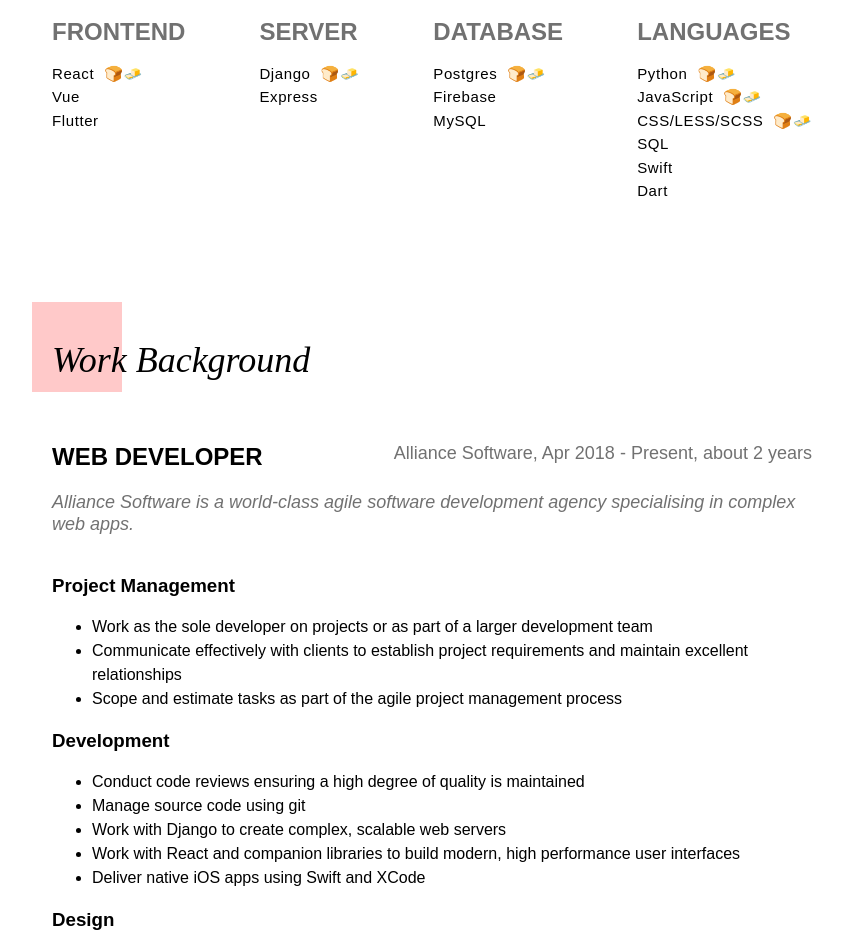
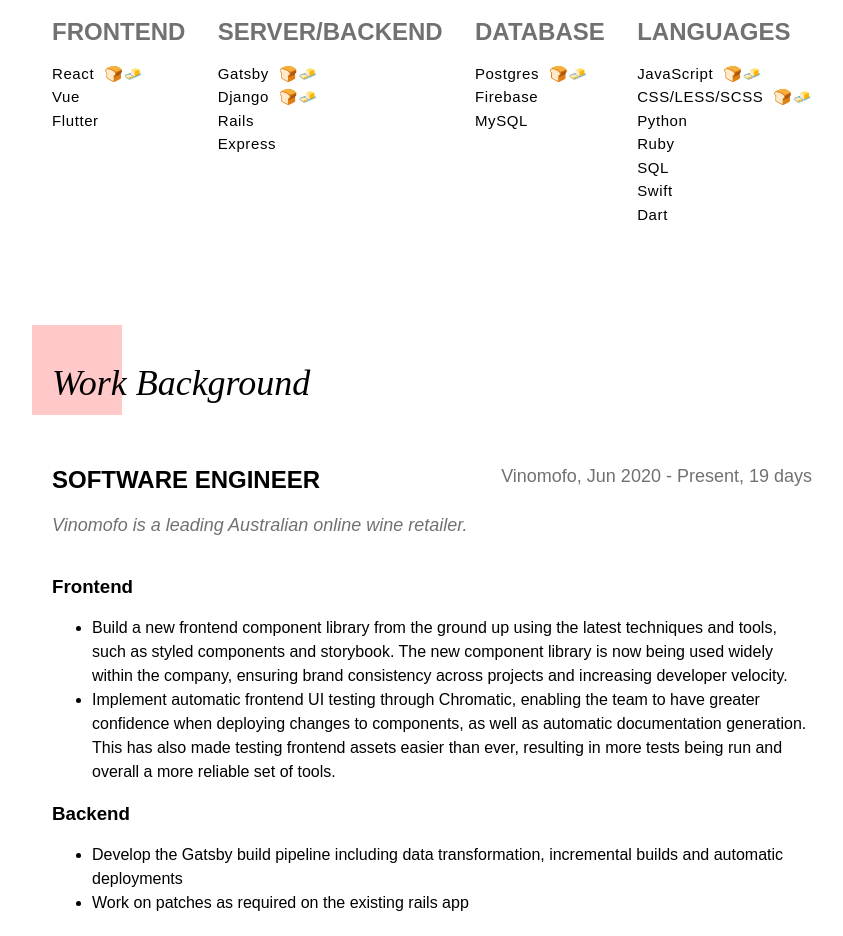
Before and after one commit to adamth/resume-2020, a Next.js app: page / in a window 1280 px wide. Shown: the part 740-1676 px from the top of the page, without its empty margins (208-1051 px from the left). Built offline with nearby package versions, Linux system fonts and the light colour scheme; a web font is replaced by a local one.

Commit message:
Add new experience

```diff
--- a/pages/index.js
+++ b/pages/index.js
@@ -26,13 +26,13 @@
 
     <Intro>
       <span>
-        {yearsOfExperience}+ years experienced and result oriented web developer with a knack for
-        delivering elegant, user-friendly software solutions effectively and
-        efficiently. Applied competence in all stages of the software
-        development life cycle including requirements gathering, infrastructure
-        setup, coding and testing. Gained proficiency with a number of
-        programming languages and developed in-depth knowledge of latest
-        technologies as a result of working on numerous complex projects.
+        {yearsOfExperience}+ years experienced and result oriented web developer
+        with a knack for delivering elegant, user-friendly software solutions
+        effectively and efficiently. Applied competence in all stages of the
+        software development life cycle including requirements gathering,
+        infrastructure setup, coding and testing. Gained proficiency with a
+        number of programming languages and developed in-depth knowledge of
+        latest technologies as a result of working on numerous complex projects.
         Handles complex project management and coordination work very
         efficiently to deliver results. Looking forward to applying my diverse
         skill-set to a challenging software development role.
@@ -56,9 +56,11 @@
           ]}
         />
         <SectionSkill
-          title="Server"
+          title="Server/Backend"
           skills={[
+            { title: 'Gatsby', bnb: true },
             { title: 'Django', bnb: true },
+            { title: 'Rails', bnb: false },
             { title: 'Express', bnb: false },
           ]}
         />
@@ -73,9 +75,10 @@
         <SectionSkill
           title="Languages"
           skills={[
-            { title: 'Python', bnb: true },
             { title: 'JavaScript', bnb: true },
             { title: 'CSS/LESS/SCSS', bnb: true },
+            { title: 'Python', bnb: false },
+            { title: 'Ruby', bnb: false },
             { title: 'SQL', bnb: false },
             { title: 'Swift', bnb: false },
             { title: 'Dart', bnb: false },
@@ -84,10 +87,57 @@
       </div>
     </Section>
 
-    <Section title="Work Background" icon="/icon-square.svg" pageBreak>
+    <Section title="Work Background" icon="/icon-square.svg">
+      <SectionHeading
+        title="Software Engineer"
+        info={`Vinomofo, ${formatTimePeriod(new Date(2020, 5, 1))}`}
+        subtitle="Vinomofo is a leading Australian online wine retailer."
+      />
+      <section>
+        <h3 className="sans">Frontend</h3>
+        <ul>
+          <li>
+            Build a new frontend component library from the ground up using the
+            latest techniques and tools, such as styled components and
+            storybook. The new component library is now being used widely within
+            the company, ensuring brand consistency across projects and
+            increasing developer velocity.
+          </li>
+          <li>
+            Implement automatic frontend UI testing through Chromatic, enabling
+            the team to have greater confidence when deploying changes to
+            components, as well as automatic documentation generation. This has
+            also made testing frontend assets easier than ever, resulting in
+            more tests being run and overall a more reliable set of tools.
+          </li>
+        </ul>
+      </section>
+      <section>
+        <h3 className="sans">Backend</h3>
+        <ul>
+          <li>
+            Develop the Gatsby build pipeline including data transformation,
+            incremental builds and automatic deployments
+          </li>
+          <li>Work on patches as required on the existing rails app</li>
+        </ul>
+      </section>
+      <section>
+        <h3 className="sans">Leadership</h3>
+        <ul>
+          <li>
+            Work effectively remotely during the 2020 pandemic, ensuring strong
+            communication is maintained between the team and work is coordinated
+            effectively
+          </li>
+        </ul>
+      </section>
       <SectionHeading
         title="Web Developer"
-        info={`Alliance Software, ${formatTimePeriod(new Date(2018, 3, 1))}`}
+        info={`Alliance Software, ${formatTimePeriod(
+          new Date(2018, 3, 1),
+          new Date(2020, 5, 1)
+        )}`}
         subtitle="Alliance Software is a world-class agile software development agency specialising in complex web apps."
       />
       <section>
@@ -177,7 +227,7 @@
         title="Systems Analyst"
         info={`Mind Australia, ${formatTimePeriod(
           new Date(2013, 0, 1),
-          new Date(2018, 3, 1),
+          new Date(2018, 3, 1)
         )}`}
         subtitle="Mind Australia is one of the country's leading community-managed specialist mental health service providers"
       />
@@ -231,7 +281,7 @@
         title="Senior Service Desk Analyst"
         info={`Wesley Mission Victoria, ${formatTimePeriod(
           new Date(2010, 0, 1),
-          new Date(2013, 3, 1),
+          new Date(2013, 3, 1)
         )}`}
         subtitle="Wesley Mission cares for and supports disadvantaged and vulnerable Victorians through a range of community-based services"
       />
@@ -255,7 +305,7 @@
       </ul>
     </Section>
 
-    <Section title="Education" icon="/icon-circle.svg">
+    <Section title="Education" icon="/icon-circle.svg" pageBreak>
       <SectionHeading
         title="Deakin University"
         info="Bachelor of Information Technology, 2015"
@@ -314,14 +364,12 @@
       <Project
         icon="/icon-logbookr.png"
         title="Logbookr"
-        link="https://logbookr.com"
         info="Swift"
         subtitle="Vehicle logbooking app for iOS"
       />
       <Project
         icon="/icon-dev-clock.png"
         title="Dev Clock App"
-        link="https://devclockapp.com"
         info="Flutter/Dart"
         subtitle="Film development timer and chemistry register for iOS and Android"
       />
```
